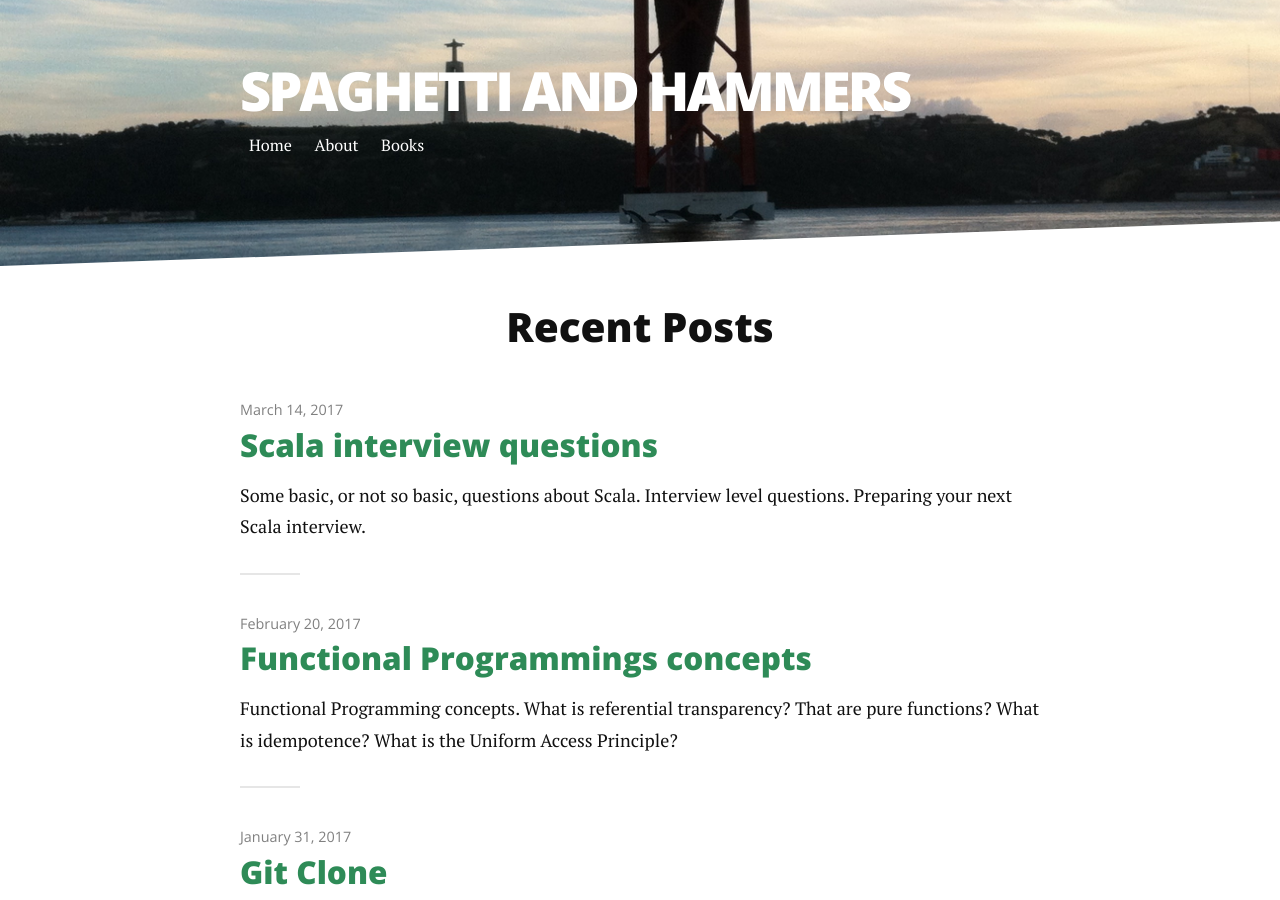
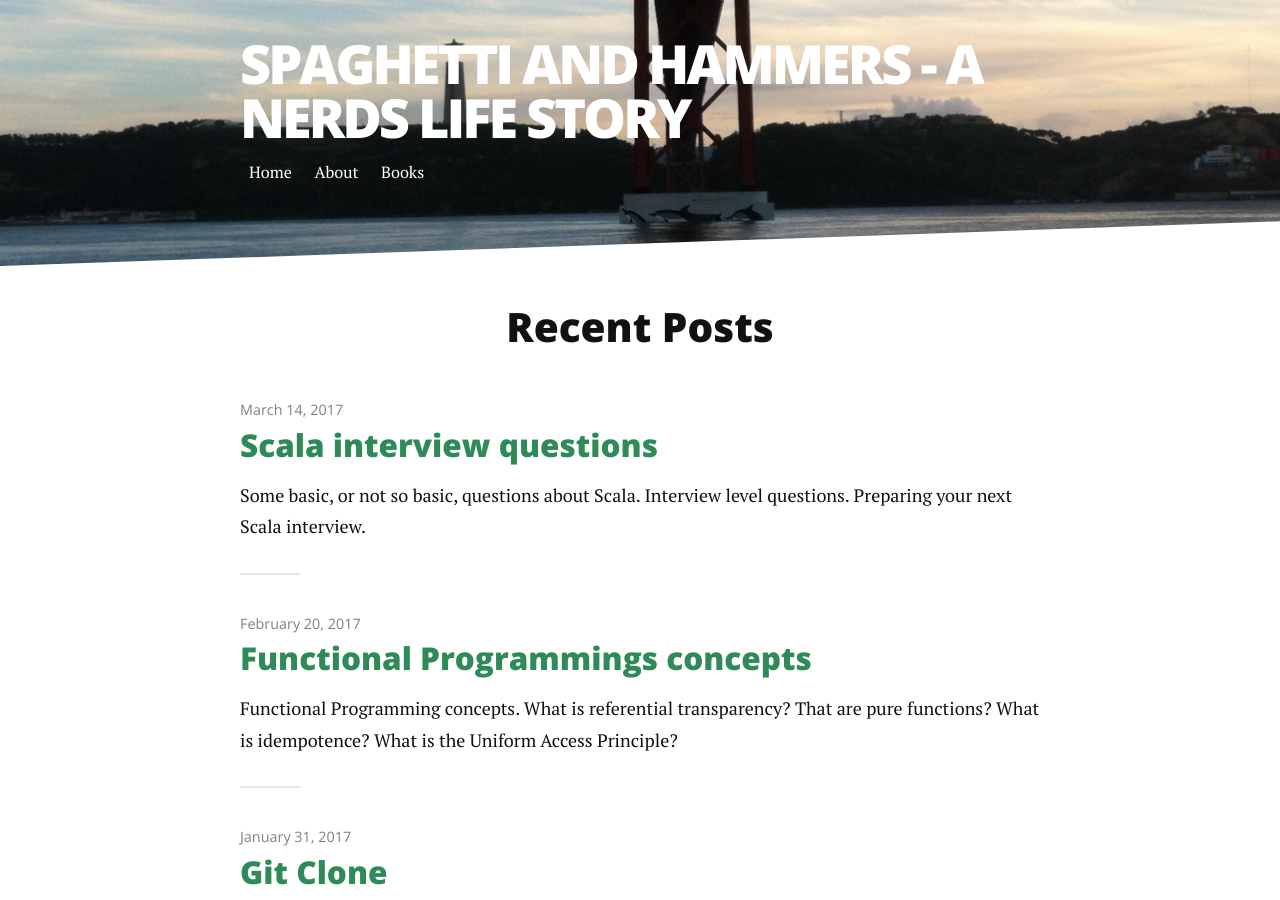
Before and after one commit to pedrorijo91/pedrorijo91.github.io, a Jekyll site: the page built from index.html, in a window 1280 px wide and 900 px high. Built offline with Jekyll 4.4.1, drawn with Linux system fonts in a browser that asks for light colours; nearby versions of some CDN libraries; the list of posts is cut into pages by our own code; comment, search, counter and statistics services are not loaded; part of the change alters nothing that is shown.

```diff
--- a/_config.yml
+++ b/_config.yml
@@ -1,5 +1,5 @@
-name: Spaghetti and Hammers
-description: A nerds life story
+name: Spaghetti and Hammers - A nerds life story
+description: Personal site of Pedro Rijo (@pedrorijo91). Writing about Scala, Functional Programming, git, and all programming stuff I find time to learn about.
 
 url: http://pedrorijo.com
 #url: http://localhost:4000
@@ -38,6 +38,5 @@ gems:
   - jemoji
   - jekyll-feed
   - jekyll-paginate
-#  - jekyll-github-metadata
   - jekyll-seo-tag
   - jekyll-redirect-from
--- a/_includes/head.html
+++ b/_includes/head.html
@@ -6,7 +6,6 @@
     <head>
         <meta http-equiv="X-UA-Compatible" content="IE=edge">
         <meta name="viewport" content="width=device-width, initial-scale=1">
-        <meta name="description" content="Personal site of Pedro Rijo (@pedrorijo91). Writing about Scala, Functional Programming, git, and all programming stuff I find time to learn about.">
         <title>{{ page.title }}</title>
 
         <!-- Favicon -->
```
